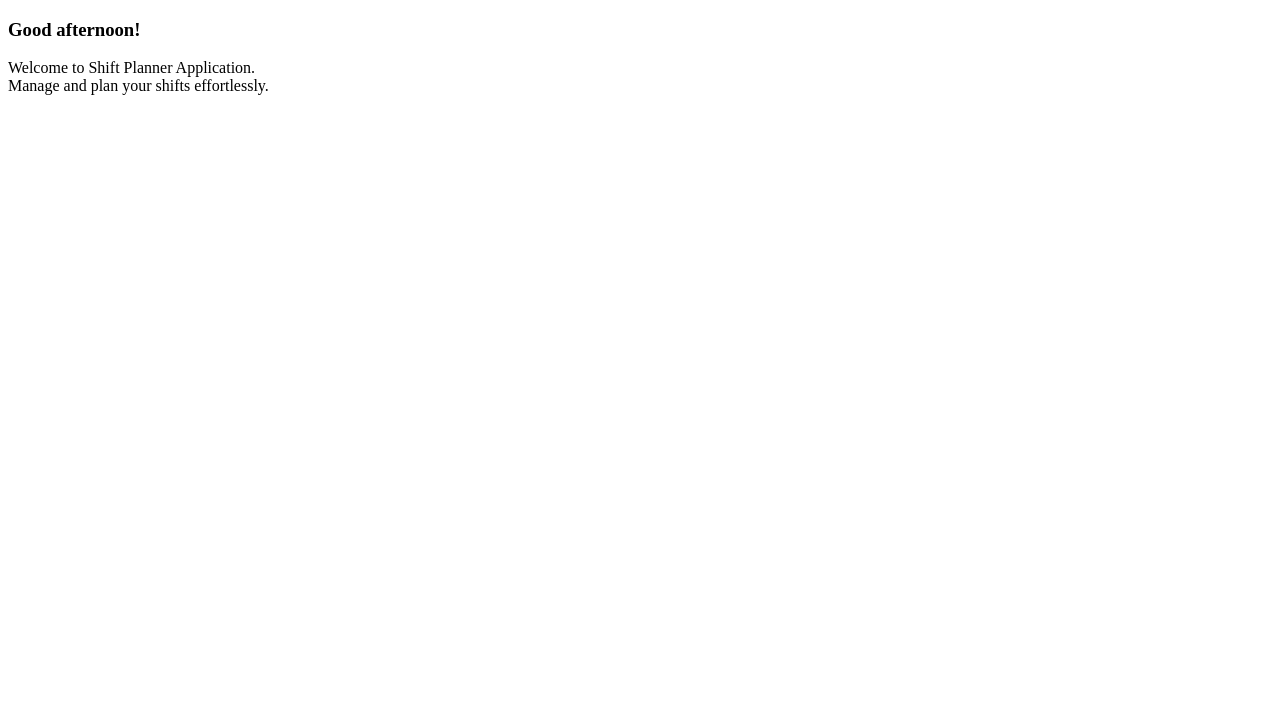
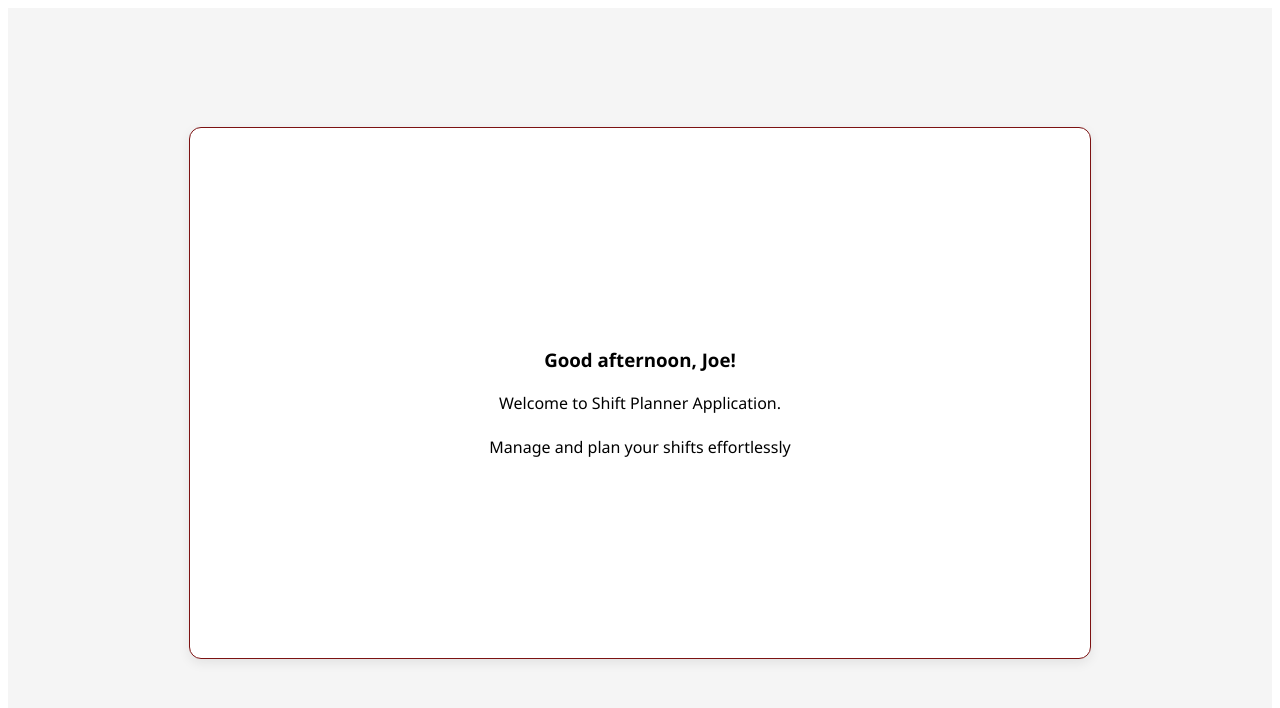
Before and after one commit to lakshmipcherukula-arch/shift-planner, a React (Vite) app: page / in a window 1280 px wide. Shown: the top 708 px of the page. Built offline with nearby package versions, Linux system fonts and the light colour scheme.

Commit message:
Added css for homepage component

```diff
--- a/src/components/Greeting.jsx
+++ b/src/components/Greeting.jsx
@@ -1,4 +1,4 @@
-import React, {useState} from "react";
+import React, {useState, useEffect} from "react";
 
 const getGreeting = () => {
   const hour = new Date().getHours();
@@ -8,13 +8,23 @@ const getGreeting = () => {
   return 'Good evening';
 };
 
-const Greeting = () => {
+const Greeting = (props) => {
 
     const [greeting, setGreeting] = useState(getGreeting());
 
+    useEffect(() => {
+        // Update the greeting every minute in case the time changes while they are on the page
+        const interval = setInterval(() => {
+        setGreeting(getGreeting());
+        }, 60000);
+
+        // Clean up the interval on component unmount
+        return () => clearInterval(interval);
+    }, []);
+
     return (
         <div className="greeting-container">
-        <h3>{greeting}!</h3>
+        <h3>{greeting}, {props.name}!</h3>
         </div>
     );
 
--- /dev/null
+++ b/src/components/HomePage.css
@@ -0,0 +1,39 @@
+.homepage-container {
+    display: flex;
+    justify-content: center;
+    align-items: center;
+    min-height: calc(100vh - 70px);
+    background-color: #f5f5f5;
+    padding: 20px;
+    font-family: 'Segoe UI', Tahoma, Geneva, Verdana, sans-serif;
+}
+.homepage-card {
+    background-color: #ffffff;
+    padding: 200px;
+    border-radius: 12px;
+    box-shadow: 0 4px 12px rgba(0, 0, 0, 0.08);
+    text-align: center;
+    max-width: 500px;
+    width: 100%;
+    border: 1px solid #7c1212;
+}
+.homepage-card > :first-child {
+    margin-bottom: 20px;
+}
+.homepage-message-box {
+    margin-top: 15px;
+}
+.homepage-text {
+    font-size: 1.35rem;
+    font-weight: 600;
+    color: #1a1a1a;
+    line-height: 1.6;
+    margin: 0;
+}
+.homepage-subtext {
+    display: inline-block;
+    margin-top: 10px;
+    font-size: 1rem;
+    font-weight: 400;
+    color: #666666;
+}
--- a/src/components/HomePage.jsx
+++ b/src/components/HomePage.jsx
@@ -1,16 +1,22 @@
 import Greeting from "./Greeting";
+import "./HomePage.css";
+
 const HomePage = () => {
 
+    const name = "Joe";
+
     return(
-        <div>
-            <Greeting />
-            <div>
-                <p>Welcome to Shift Planner Application. <br/>
-
-                Manage and plan your shifts effortlessly.</p>
+        <div className="homepage-container">
+            <div className="homepage-card">
+                <Greeting name = {name}/>
+                    <div className="homepage-messagebox">
+                        <span>Welcome to Shift Planner Application.</span>
+                        <br/><br/>
+                        <span>Manage and plan your shifts effortlessly</span>
+                    </div>
             </div>
         </div>
     );
+}
 
-}
 export default HomePage;
```
